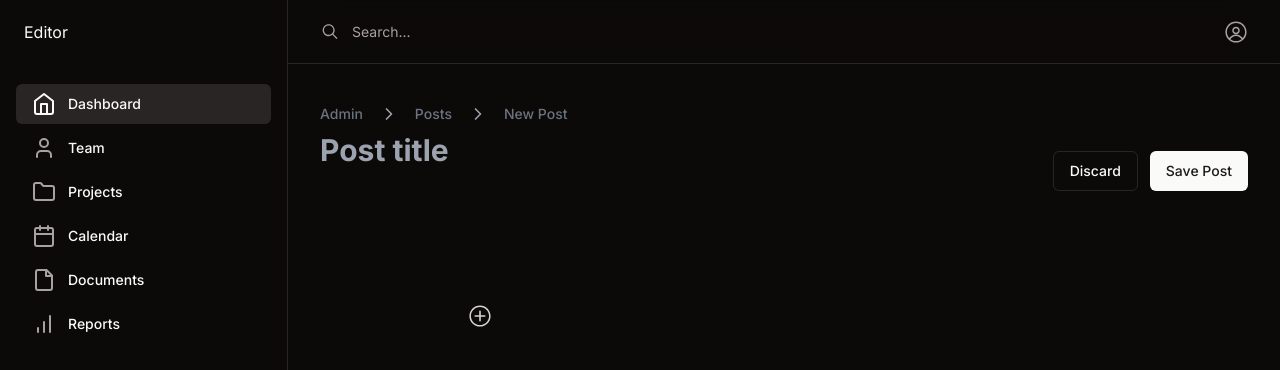
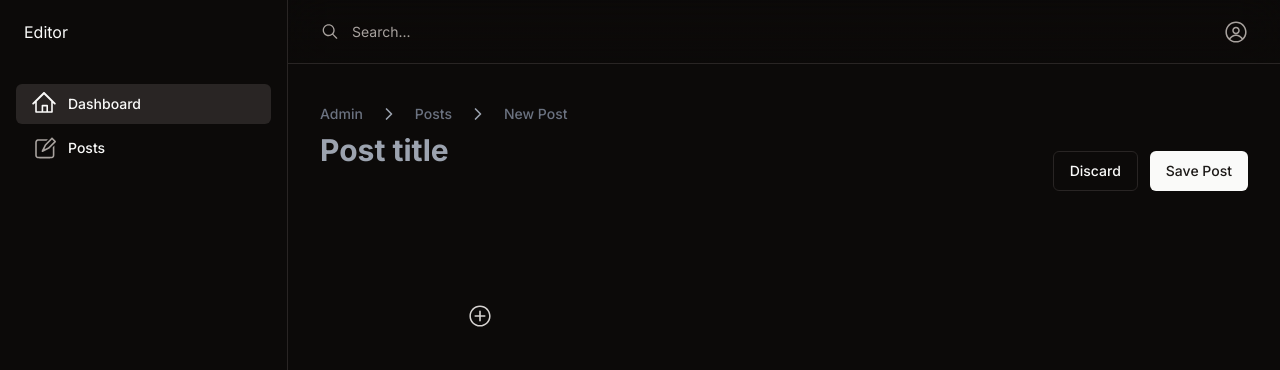
Before and after one commit to StillScripts/mikey, a Next.js app: page /admin/posts/new in a window 1280 px wide. Shown: the top 370 px of the page. Built offline with nearby package versions, Linux system fonts and the light colour scheme.

Commit message:
Minor updates

```diff
--- a/app/(dashboard)/_components/sidebar-navigation.tsx
+++ b/app/(dashboard)/_components/sidebar-navigation.tsx
@@ -1,15 +1,19 @@
-import { BarChart, Calendar, File, Folder, Home, User } from 'lucide-react'
+import type { Route } from 'next'
+import Link from 'next/link'
+
+import { HomeIcon, Pencil2Icon } from '@radix-ui/react-icons'
 
 import { Button } from '@/components/ui/button'
 import { cn } from '@/lib/utils'
 
-const navigation = [
-	{ name: 'Dashboard', href: '#', icon: Home, current: true },
-	{ name: 'Team', href: '#', icon: User, current: false },
-	{ name: 'Projects', href: '#', icon: Folder, current: false },
-	{ name: 'Calendar', href: '#', icon: Calendar, current: false },
-	{ name: 'Documents', href: '#', icon: File, current: false },
-	{ name: 'Reports', href: '#', icon: BarChart, current: false }
+const navigation: {
+	name: string
+	href: Route
+	icon: any
+	current?: boolean
+}[] = [
+	{ name: 'Dashboard', href: '/admin', icon: HomeIcon, current: true },
+	{ name: 'Posts', href: '/admin/posts', icon: Pencil2Icon, current: false }
 ]
 
 export const SidebarNavigation = () => {
@@ -28,7 +32,7 @@ export const SidebarNavigation = () => {
 									variant="ghost"
 									asChild
 								>
-									<a
+									<Link
 										href={item.href}
 										className="group flex w-full items-center justify-start gap-x-3"
 									>
@@ -42,7 +46,7 @@ export const SidebarNavigation = () => {
 											aria-hidden="true"
 										/>
 										{item.name}
-									</a>
+									</Link>
 								</Button>
 							</li>
 						))}
```
